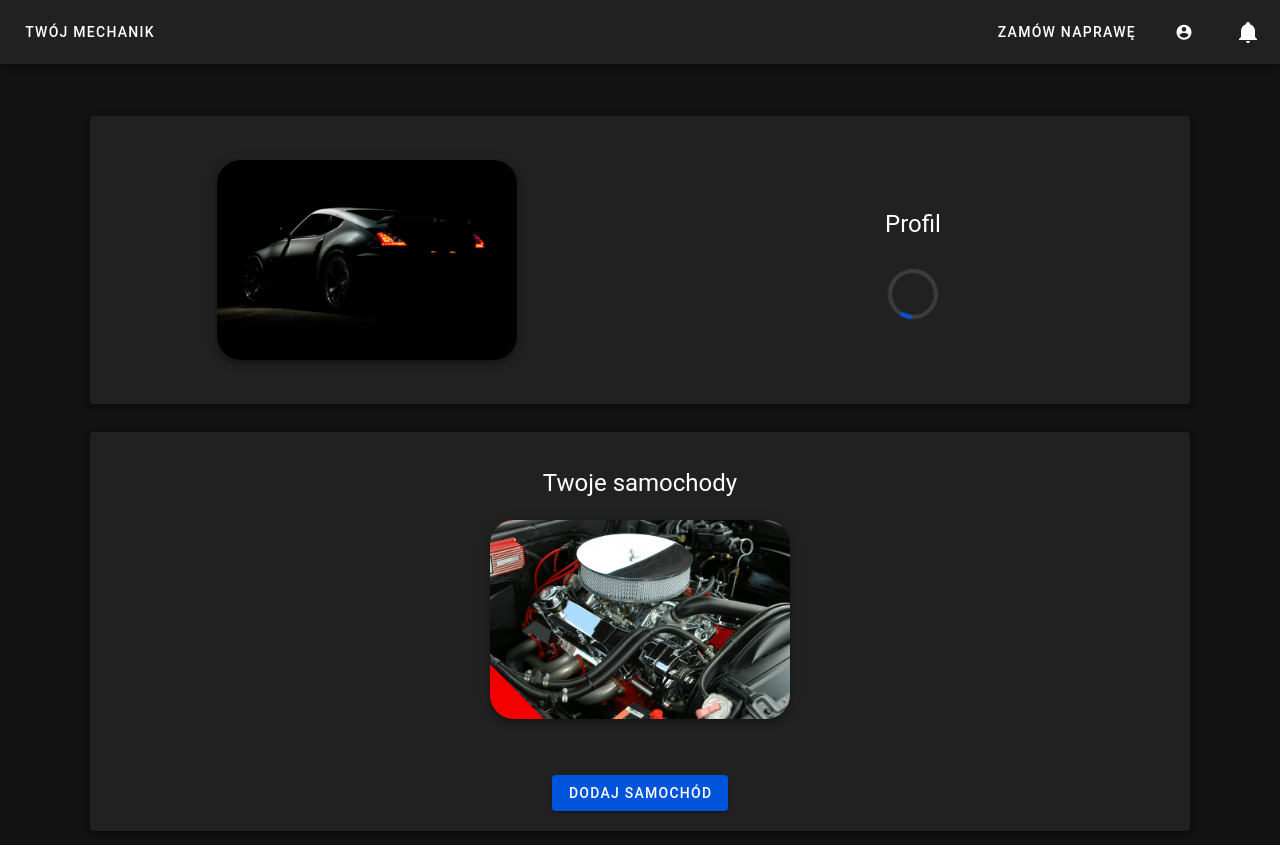
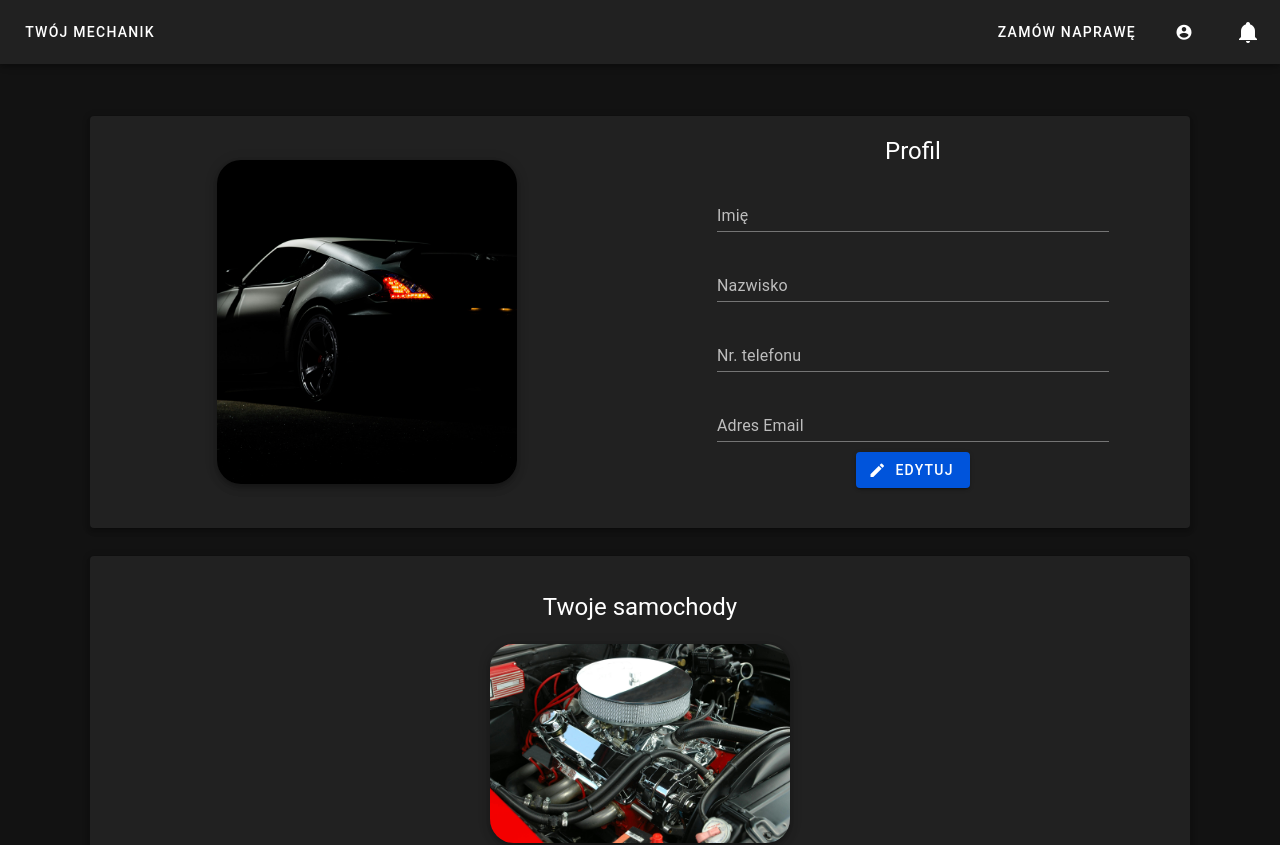
Before and after one commit to Lecrut/YourCarMechanic, a Nuxt app: page /user/profile in a window 1280 px wide. Shown: the top 845 px of the page. Built offline with nearby package versions, Linux system fonts and the light colour scheme.

Commit message:
update user profile

```diff
--- a/locales/en.json
+++ b/locales/en.json
@@ -113,6 +113,7 @@
     "addCar": "Add car",
     "addCarSuccess": "Car added successfully",
     "updateCarSuccess": "Car data changed",
+    "updateProfileSuccess": "Profile updated",
     "vinNotDefined": "Number Vin not given",
     "form": {
       "title": "Add your car",
--- a/locales/pl.json
+++ b/locales/pl.json
@@ -113,6 +113,7 @@
     "addCar": "Dodaj samochód",
     "addCarSuccess": "Samochód dodany pomyślnie",
     "updateCarSuccess": "Dane samochodu zmienione",
+    "updateProfileSuccess": "Profil zaaktualizowany pomyślnie",
     "vinNotDefined": "Nie podano numeru Vin",
     "form": {
       "title": "Dodaj swój samochód",
--- a/pages/company/profile.vue
+++ b/pages/company/profile.vue
@@ -190,6 +190,7 @@ watch(company, (newValue) => {
             ></v-select>
           </v-col>
         </v-row>
+        <!--todo: maybe later edit company profile -->
 
         <!--        <v-row-->
         <!--            v-if="!isEditing"-->
--- a/pages/user/profile.vue
+++ b/pages/user/profile.vue
@@ -1,6 +1,9 @@
 <script setup lang="ts">
 import AddCarForm from "~/components/user/addCarForm.vue";
 import CarCard from "~/components/user/carCard.vue";
+import {phoneRule, requiredRule} from "~/helpers/rules";
+import formValidation from "~/helpers/formValidation";
+import {type IUserProfile, mapIUserProfile} from "~/models/userProfile";
 
 definePageMeta({
   layout: 'user',
@@ -13,9 +16,42 @@ const {cars} = storeToRefs(carsStore)
 const authStore = useAuthStore()
 const {user} = storeToRefs(authStore)
 
+const sharedStore = useSharedStore()
+const {error} = storeToRefs(sharedStore)
+
+const {form, valid, isValid} = formValidation()
+
 const isShowCarForm = ref(false)
 const showSuccessAddCar = ref(false)
 const showSuccessUpdateCar = ref(false)
+const showSuccessUpdateProfile = ref(false)
+
+const userName = ref('')
+const userSurnameName = ref('')
+const userPhone = ref('')
+
+const userEmail = ref('')
+
+const isEditing = ref(false)
+
+async function updateProfile() {
+  if (await isValid()) {
+    await authStore.updateUserProfile(mapIUserProfile({
+      name: userName.value, phone: userPhone.value, surname: userSurnameName.value
+    }))
+
+    if (!error.value) {
+      showSuccessUpdateProfile.value = true
+      isEditing.value = false
+    }
+  }
+}
+
+function assignUser(user: IUserProfile) {
+  userName.value = user.name || ''
+  userSurnameName.value = user.surname || ''
+  userPhone.value = user.phone || ''
+}
 
 watch(cars, async (newCars, oldCars) => {
   if (Number(newCars.length) === Number(oldCars.length) + 1)
@@ -27,9 +63,21 @@ watch(cars, async (newCars, oldCars) => {
     await carsStore.getUserCars(user.value)
 })
 
+watch(user, (newValue) => {
+  if (newValue && newValue.profile) {
+    assignUser(newValue.profile)
+    userEmail.value = newValue.email
+  }
+})
+
 onMounted(async () => {
   if (!cars.value.length && user.value)
     await carsStore.getUserCars(user.value)
+
+  if (user.value?.profile) {
+    assignUser(user.value.profile)
+    userEmail.value = user.value.email
+  }
 })
 </script>
 
@@ -60,43 +108,78 @@ onMounted(async () => {
               {{ t('userProfile.title') }}
             </div>
 
-            <form v-if="user?.profile" class="w-75 my-2">
+            <v-form
+                ref="form"
+                v-model="valid"
+                @submit.prevent="updateProfile"
+                class="w-75 my-2"
+            >
               <div>
                 <v-text-field
-                    :model-value="user?.profile?.name"
+                    v-model="userName"
                     :label="t('userProfile.userName')"
-                    readonly
+                    :readonly="!isEditing"
+                    :rules="[requiredRule(t)]"
                 />
 
                 <v-text-field
-                    :model-value="user?.profile?.surname"
+                    v-model="userSurnameName"
                     :label="t('userProfile.userSurname')"
-                    readonly
+                    :readonly="!isEditing"
+                    :rules="[requiredRule(t)]"
                 />
 
                 <v-text-field
-                    :model-value="user?.profile?.phone"
+                    v-model="userPhone"
                     :label="t('userProfile.userPhone')"
-                    readonly
+                    :readonly="!isEditing"
+                    :rules="[requiredRule(t), phoneRule(t)]"
                 />
 
                 <v-text-field
-                    :model-value="user?.email"
+                    v-model="userEmail"
                     :label="t('userProfile.email')"
                     placeholder="example@mail.com"
                     type="email"
                     readonly
                 />
               </div>
-            </form>
 
-            <div v-else align="center" class="mt-5">
-              <v-progress-circular
-                  :size="50"
-                  color="primary"
-                  indeterminate
-              />
-            </div>
+              <v-row
+                  v-if="!isEditing"
+                  justify="center"
+                  class="mb-5">
+                <v-btn
+                    prepend-icon="mdi-pencil"
+                    @click="isEditing=true"
+                >
+                  {{ t('universal.edit') }}
+                </v-btn>
+              </v-row>
+
+              <v-row
+                  v-else
+                  justify="center"
+                  class="mb-5"
+              >
+                <v-btn
+                    class="mx-2"
+                    color="default"
+                    variant="outlined"
+                    @click="isEditing=false"
+                >
+                  {{ t('universal.cancel') }}
+                </v-btn>
+
+                <v-btn
+                    class="mx-2"
+                    @click="updateProfile"
+                >
+                  {{ t('universal.save') }}
+                </v-btn>
+              </v-row>
+
+            </v-form>
           </div>
         </v-col>
       </v-row>
@@ -162,6 +245,12 @@ onMounted(async () => {
       :text="t('userProfile.updateCarSuccess')"
   />
 
+  <my-snackbar
+      v-model="showSuccessUpdateProfile"
+      :is-error="false"
+      :text="t('userProfile.updateProfileSuccess')"
+  />
+
   <add-car-form
       v-model="isShowCarForm"
       :car="null"
--- a/stores/authStore.ts
+++ b/stores/authStore.ts
@@ -126,7 +126,7 @@ export const useAuthStore = defineStore("auth", () => {
             sharedStore.init()
             try {
                 // @ts-ignore
-                const {data} = await useFetch(authApiUrl + 'sign-up', {
+                const {data} = await useFetch(authApiUrl + 'update-user', {
                     query: {...userData, reference: user.value?.reference || ''},
                     method: 'POST',
                 }) as unknown as IUser
```
Also changed, not shown: 1 other file (tests, documents, lock files or other folders).
